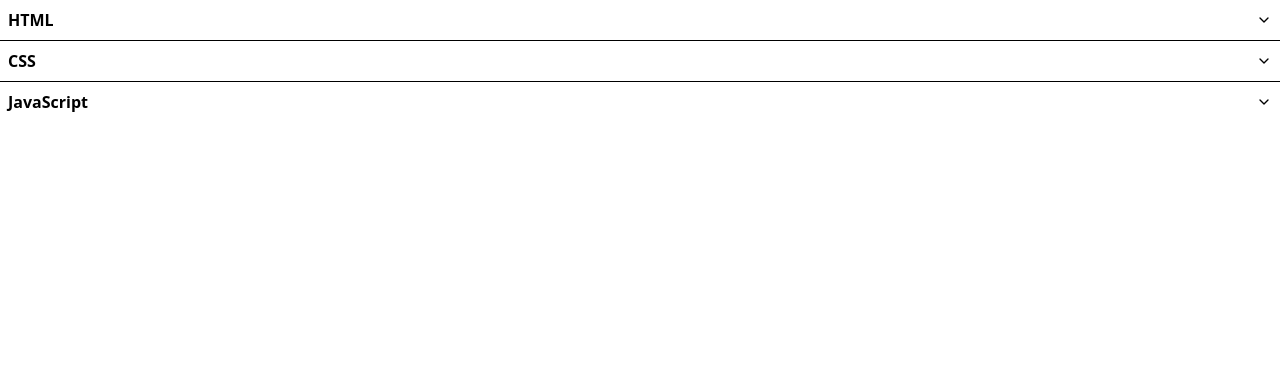
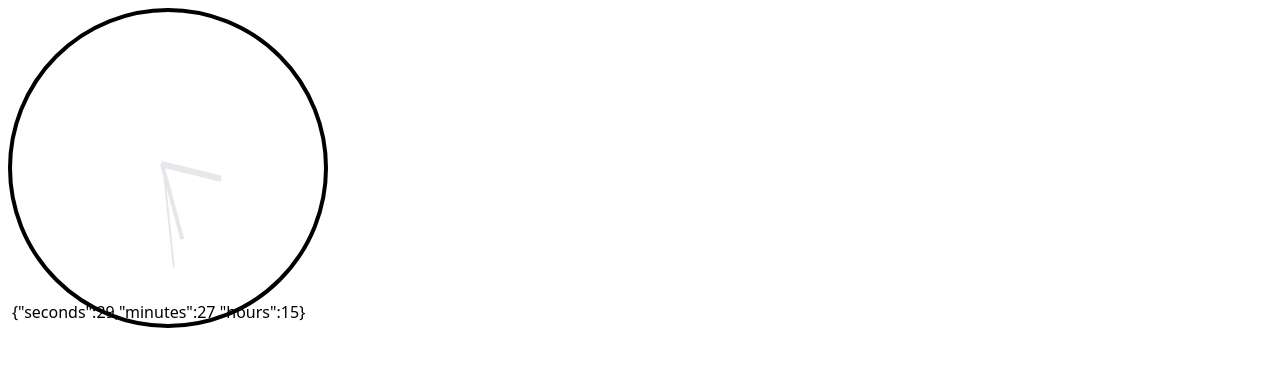
Before and after one commit to chaukhoa97/practicing, a React (Vite) app: page / in a window 1280 px wide. Shown: the top 366 px of the page. Built offline with nearby package versions, Linux system fonts and the light colour scheme.

Commit message:
Done clock

```diff
--- a/src/App.jsx
+++ b/src/App.jsx
@@ -10,14 +10,15 @@ import TemperatureConverter from './GreatFrontEnd.com/TemperatureConverter/Tempe
 import MortgageCalculator from './GreatFrontEnd.com/MortgageCalculator/MortgageCalculator'
 import Tweet from './GreatFrontEnd.com/Tweet/Tweet'
 import Tabs from './GreatFrontEnd.com/Tabs/Tabs'
+import AnalogClock from './GreatFrontEnd.com/AnalogClock/AnalogClock'
 
 import { SECTIONS } from './data'
 
 function App() {
   return (
     <>
-      <Accordion sections={SECTIONS} />
-      {/* <ContactForm />
+      {/* <Accordion sections={SECTIONS} />
+      <ContactForm />
       <FlightBooker />
       <GenerateTable />
       <HolyGrail />
@@ -36,6 +37,7 @@ function App() {
         }}
       />
       <Tabs sections={SECTIONS} /> */}
+      <AnalogClock />
     </>
   )
 }
--- /dev/null
+++ b/src/GreatFrontEnd.com/AnalogClock/AnalogClock.jsx
@@ -0,0 +1,62 @@
+import { useEffect, useState } from 'react'
+
+const getTime = () => {
+  const eventTime = new Date()
+  const seconds = eventTime.getSeconds()
+  const minutes = eventTime.getMinutes()
+  const hours = eventTime.getHours()
+  return { seconds, minutes, hours }
+}
+
+export default function AnalogClock() {
+  const [time, setTime] = useState({
+    seconds: 0,
+    minutes: 0,
+    hours: 0,
+  })
+  const { seconds, minutes, hours } = time
+
+  const secondsPercentage = seconds / 60
+  const minutesPercentage = (minutes + secondsPercentage) / 60
+  const hoursPercentage = ((hours % 12) + minutesPercentage) / 12
+
+  const secondsAngle = secondsPercentage * 360
+  const minutesAngle = minutesPercentage * 360
+  const hourAngle = hoursPercentage * 360
+
+  useEffect(() => {
+    const { seconds, minutes, hours } = getTime()
+    setTime({ seconds, minutes, hours })
+
+    const timeInterval = setInterval(() => {
+      const { seconds, minutes, hours } = getTime()
+      setTime({ seconds, minutes, hours })
+    }, 1000)
+
+    return () => clearInterval(timeInterval)
+  }, [])
+
+  return (
+    <div className="relative m-2 h-80 w-80 rotate-180 rounded-full border-4 border-black">
+      <div className="rotate-180">{JSON.stringify(time)}</div>
+      <div
+        className="absolute left-40 top-40 h-1/5 origin-[top_center] border-[3px]"
+        style={{
+          transform: `rotate(${hourAngle}deg)`,
+        }}
+      />
+      <div
+        className="absolute left-40 top-40 h-1/4 origin-[top_center] border-2"
+        style={{
+          transform: `rotate(${minutesAngle}deg)`,
+        }}
+      />
+      <div
+        className="absolute left-40 top-40 h-1/3 origin-[top_center] border"
+        style={{
+          transform: `rotate(${secondsAngle}deg)`,
+        }}
+      />
+    </div>
+  )
+}
--- /dev/null
+++ b/src/GreatFrontEnd.com/AnalogClock/AnalogClock.md
@@ -0,0 +1,3 @@
+Create a widget that renders the current time within an analog clock display, where the clock hands move and update like a real clock.
+
+![Example Analog Clock](https://www.greatfrontend.com/img/questions/analog-clock/analog-clock-example.png)
```
